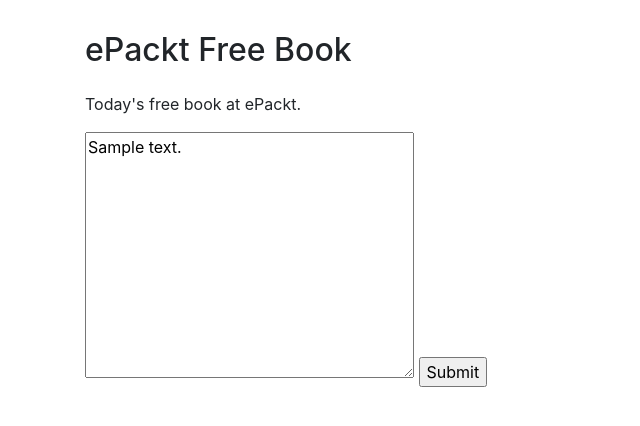
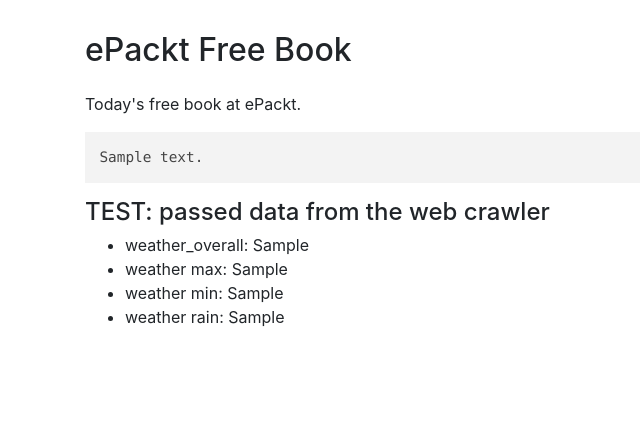
Before and after one commit to CapedHero/crawler-haven, a Django app: template crawler_haven/main_app/templates/main_app/web_crawler_details.html in a window 1280 px wide. Shown: the part 56-482 px from the top of the page, without its empty margins (0-640 px from the left). Run offline with Django 3.2, Linux system fonts and the light colour scheme; data comes from the database, SQL or seed files in the repository; both versions use the stored data as it was after the commit; the template is opened without the code that fills it: values that come from a table or form of the project are taken from there, most other values are stand-ins (such as "Sample title", 1, 10 or a date in 2020); some libraries are stand-ins or nearby versions.

Commit message:
Change web-crawler-detail to code block with highlighting.

```diff
--- a/crawler_haven/main_app/templates/main_app/web_crawler_details.html
+++ b/crawler_haven/main_app/templates/main_app/web_crawler_details.html
@@ -1,18 +1,19 @@
 {% extends 'base.html' %}
 
 {% block title %}
-  View Web Crawler
+  {{ web_crawler.title }}
 {% endblock %}
 
 {% block content %}
   <h2>{{ web_crawler.title }}</h2>
   <p>{{ web_crawler.description }}</p>
+  <pre><code class="python">{{ script_text|safe }}</code></pre>
 
-  <form action='' method='post'>
-    {% csrf_token %}
-    <label>
-      <textarea name='' id='' cols='30' rows='10'>{{ script_text }}</textarea>
-    </label>
-    <input type='submit'>
-  </form>
+  <h4>TEST: passed data from the web crawler</h4>
+  <ul>
+    <li>weather_overall: {{ weather_overall }}</li>
+    <li>weather max: {{ weather_max }}</li>
+    <li>weather min: {{ weather_min }}</li>
+    <li>weather rain: {{ weather_rain }}</li>
+  </ul>
 {% endblock %}
--- a/crawler_haven/templates/base.html
+++ b/crawler_haven/templates/base.html
@@ -11,6 +11,12 @@
         href="https://maxcdn.bootstrapcdn.com/bootstrap/4.0.0-beta/css/bootstrap.min.css"
         integrity="sha384-/Y6pD6FV/Vv2HJnA6t+vslU6fwYXjCFtcEpHbNJ0lyAFsXTsjBbfaDjzALeQsN6M"
         crossorigin="anonymous">
+
+  <!-- highlight.js -->
+  <link rel="stylesheet"
+        href="//cdnjs.cloudflare.com/ajax/libs/highlight.js/9.12.0/styles/default.min.css">
+  <script src="//cdnjs.cloudflare.com/ajax/libs/highlight.js/9.12.0/highlight.min.js"></script>
+  <script>hljs.initHighlightingOnLoad();</script>
 
   <!-- Crawler Haven CSS -->
   <link rel='stylesheet' href='{% static "css/style.css" %}'>
@@ -44,7 +50,7 @@
 
   <div class='container'>
     <article>
-    {% block content %}{% endblock %}
+      {% block content %}{% endblock %}
     </article>
   </div>
 
```
Also changed, not shown: crawler_haven/db.sqlite3.
